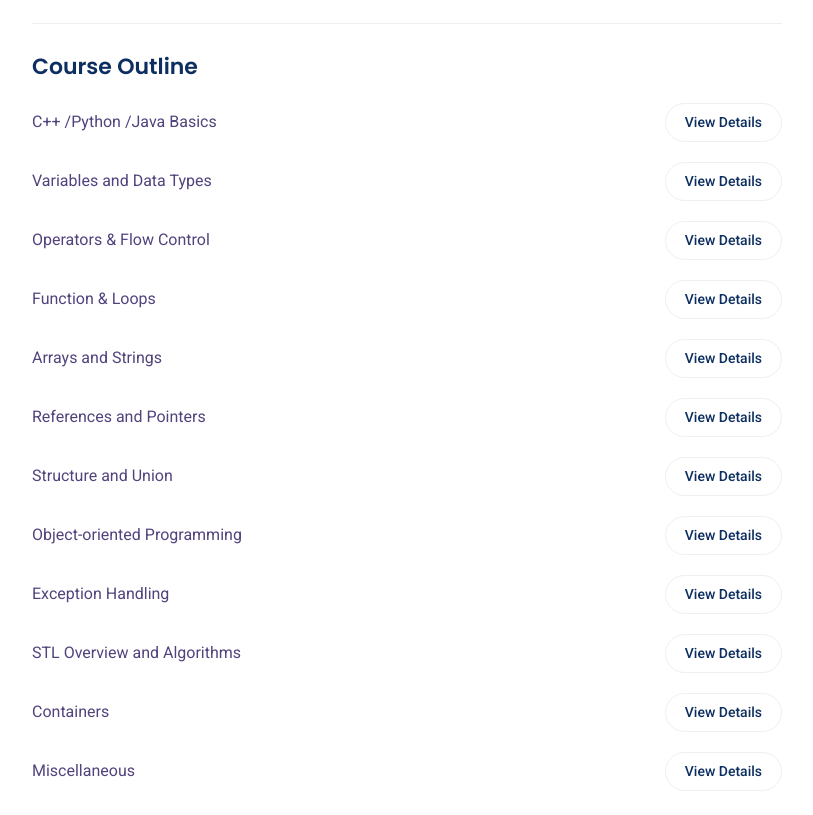
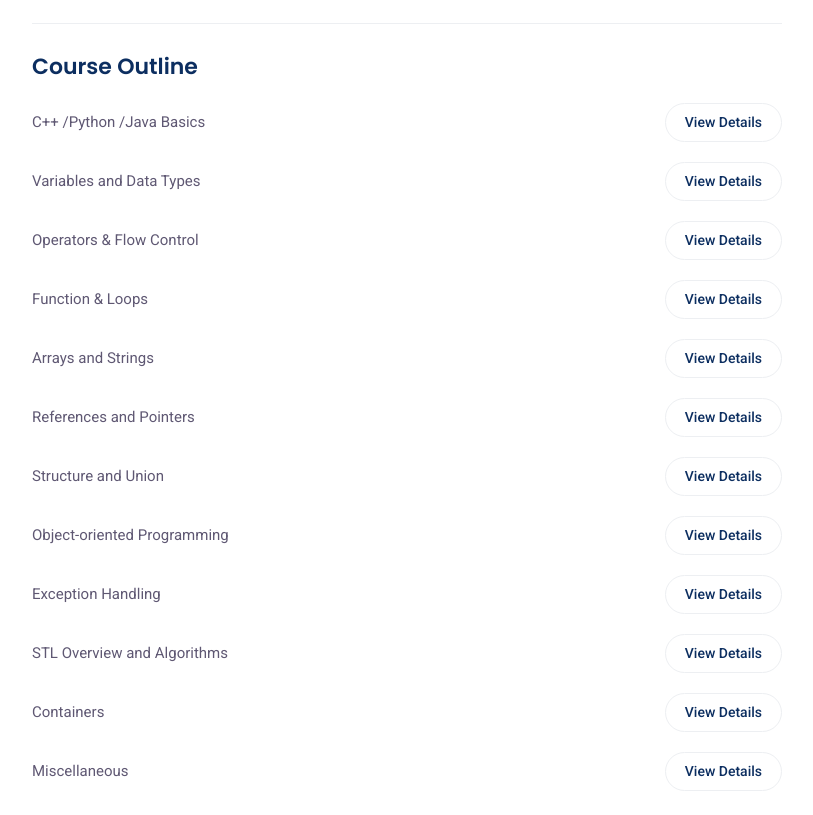
Before and after one commit to vidyaprivatetutors/etrain, a plain HTML site: page dsa_basic.html in a window 1280 px wide. Shown: the part 1951-2766 px from the top of the page, without its empty margins (38-851 px from the left). Drawn offline with Linux system fonts and the light colour scheme.

Commit message:
content changes

```diff
--- a/dsa_basic.html
+++ b/dsa_basic.html
@@ -150,7 +150,7 @@
                         <div class="content">
                             <ul class="course_list">
                                 <li class="justify-content-between align-items-center d-flex">
-                                    <p style="font-size:16px; color:rgb(82, 67, 125)">C++ /Python /Java Basics</p>
+                                    <p style="font-size:15px; color:rgb(95, 88, 115)">C++ /Python /Java Basics</p>
 
                                     <a class="btn_2 text-uppercase" style="color:rgb(12, 46, 96)" onclick="toggleText('c1')">View Details</a>
                                     <li><p id="c1" style="display: none;">Know about the background introduction, C++/ Java/ Python introduction, How do C++/ Java/ Python Programs Run, Comments, etc.</p></li>
@@ -158,7 +158,7 @@
 
 
                                     <li class="justify-content-between align-items-center d-flex">
-                                        <p style="font-size:16px; color:rgb(82, 67, 125)">Variables and Data Types</p>
+                                        <p style="font-size:15px; color:rgb(95, 88, 115)">Variables and Data Types</p>
 
                                         <a class="btn_2 text-uppercase" style="color:rgb(12, 46, 96)" onclick="toggleText('c2')">View Details</a>
                                         <li><p id="c2" style="display: none;">Learn about the variables & Naming Rules, Data Types, Range of Data Types, Const, Auto Keyword, Type Conversion and much more</p></li>
@@ -166,7 +166,7 @@
 
 
                                     <li class="justify-content-between align-items-center d-flex">
-                                        <p style="font-size:16px; color:rgb(82, 67, 125)">Operators & Flow Control</p>
+                                        <p style="font-size:15px; color:rgb(95, 88, 115)">Operators & Flow Control</p>
 
                                         <a class="btn_2 text-uppercase" style="color:rgb(12, 46, 96);" onclick="toggleText('c3')">View Details</a>
                                         <li><p id="c3" style="display: none;">Build your knowledge on Operators like, Arithmetic, Comparison, Logical, Bitwise, etc along with If else, Nested If else, Switch statements in C++/ Python/ Java</p></li>
@@ -174,7 +174,7 @@
 
 
                                     <li class="justify-content-between align-items-center d-flex">
-                                        <p style="font-size:16px; color:rgb(82, 67, 125)">Function & Loops</p>
+                                        <p style="font-size:15px; color:rgb(95, 88, 115)">Function & Loops</p>
 
                                         <a class="btn_2 text-uppercase" style="color:rgb(12, 46, 96);" onclick="toggleText('c4')">View Details</a>
                                         <li><p id="c4" style="display: none;">Know about the background introduction, C++/ Java/ Python introduction, How do C++/ Java/ Python Programs Run, Comments, etc</p></li>
@@ -182,7 +182,7 @@
 
 
                                     <li class="justify-content-between align-items-center d-flex">
-                                        <p style="font-size:16px; color:rgb(82, 67, 125)">Arrays and Strings</p>
+                                        <p style="font-size:15px; color:rgb(95, 88, 115)">Arrays and Strings</p>
 
                                         <a class="btn_2 text-uppercase" style="color:rgb(12, 46, 96)" onclick="toggleText('c5')">View Details</a>
                                         <li><p id="c5" style="display: none;">Know about the background introduction, C++/ Java/ Python introduction, How do C++/ Java/ Python Programs Run, Comments, etc</p></li>
@@ -190,7 +190,7 @@
 
 
                                     <li class="justify-content-between align-items-center d-flex">
-                                        <p style="font-size:16px; color:rgb(82, 67, 125)">References and Pointers</p>
+                                        <p style="font-size:15px; color:rgb(95, 88, 115)">References and Pointers</p>
 
                                         <a class="btn_2 text-uppercase" style="color:rgb(12, 46, 96)" onclick="toggleText('c6')">View Details</a>
                                         <li><p id="c6" style="display: none;">Know about the background introduction, C++/ Java/ Python introduction, How do C++/ Java/ Python Programs Run, Comments, etc</p></li>
@@ -198,7 +198,7 @@
 
 
                                     <li class="justify-content-between align-items-center d-flex">
-                                        <p style="font-size:16px; color:rgb(82, 67, 125)">Structure and Union</p>
+                                        <p style="font-size:15px; color:rgb(95, 88, 115)">Structure and Union</p>
 
                                         <a class="btn_2 text-uppercase" style="color:rgb(12, 46, 96)" onclick="toggleText('c7')">View Details</a>
                                         <li><p id="c7" style="display: none;">Know about the background introduction, C++/ Java/ Python introduction, How do C++/ Java/ Python Programs Run, Comments, etc</p></li>
@@ -206,7 +206,7 @@
 
 
                                     <li class="justify-content-between align-items-center d-flex">
-                                        <p style="font-size:16px; color:rgb(82, 67, 125)">Object-oriented Programming</p>
+                                        <p style="font-size:15px; color:rgb(95, 88, 115)">Object-oriented Programming</p>
 
                                         <a class="btn_2 text-uppercase" style="color:rgb(12, 46, 96)" onclick="toggleText('c8')">View Details</a>
                                         <li><p id="c8" style="display: none;">Learn about Object Oriented Programming, Constructors and Destructors, Static Members, Inheritance, Multiple Inheritance, Operator Overloading, etc</p></li>
@@ -214,7 +214,7 @@
 
 
                                     <li class="justify-content-between align-items-center d-flex">
-                                        <p style="font-size:16px; color:rgb(82, 67, 125)">Exception Handling</p>
+                                        <p style="font-size:15px; color:rgb(95, 88, 115)">Exception Handling</p>
 
                                         <a class="btn_2 text-uppercase" style="color:rgb(12, 46, 96)" onclick="toggleText('c9')">View Details</a>
                                         <li><p id="c9" style="display: none;">Get to know all about Exception Handling, Try Throw and Catch in C++ Exception Handling, Stack Unwinding in C++ Exception Handling, User Defined Exceptions in C++, etc</p></li>
@@ -222,7 +222,7 @@
 
 
                                     <li class="justify-content-between align-items-center d-flex">
-                                        <p style="font-size:16px; color:rgb(82, 67, 125)">STL Overview and Algorithms</p>
+                                        <p style="font-size:15px; color:rgb(95, 88, 115)">STL Overview and Algorithms</p>
 
                                         <a class="btn_2 text-uppercase" style="color:rgb(12, 46, 96)" onclick="toggleText('c10')">View Details</a>
                                         <li><p id="c10" style="display: none;">Know about the background introduction, C++/ Java/ Python introduction, How do C++/ Java/ Python Programs Run, Comments, etc</p></li>
@@ -230,7 +230,7 @@
 
 
                                     <li class="justify-content-between align-items-center d-flex">
-                                        <p style="font-size:16px; color:rgb(82, 67, 125)">Containers</p>
+                                        <p style="font-size:15px; color:rgb(95, 88, 115)">Containers</p>
 
                                         <a class="btn_2 text-uppercase" style="color:rgb(12, 46, 96)" onclick="toggleText('c11')">View Details</a>
                                         <li><p id="c11" style="display: none;">Know about the background introduction, C++/ Java/ Python introduction, How do C++/ Java/ Python Programs Run, Comments, etc</p></li>
@@ -238,7 +238,7 @@
 
 
                                     <li class="justify-content-between align-items-center d-flex">
-                                        <p style="font-size:16px; color:rgb(82, 67, 125)">Miscellaneous</p>
+                                        <p style="font-size:15px; color:rgb(95, 88, 115)">Miscellaneous</p>
 
                                         <a class="btn_2 text-uppercase" style="color:rgb(12, 46, 96)" onclick="toggleText('c12')">View Details</a>
                                         <li><p id="c12" style="display: none;">Know about the background introduction, C++/ Java/ Python introduction, How do C++/ Java/ Python Programs Run, Comments, etc</p></li>
@@ -253,8 +253,8 @@
                         const cs = ["c1", "c2", "c3", "c4", "c5", "c6", "c7", "c8", "c9", "c10", "c11", "c12"];
 
                         for (let i = 0; i < cs.length; i++) {
-                            var text = document.getElementById(cs[i]);
-                            text.style.display = "none";
+                            var textt = document.getElementById(cs[i]);
+                            textt.style.display = "none";
                         }
 
                         var text = document.getElementById(divid);
```
